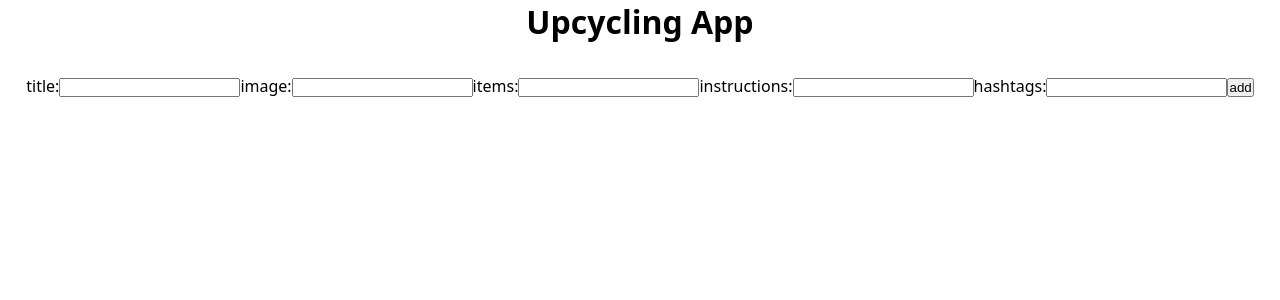
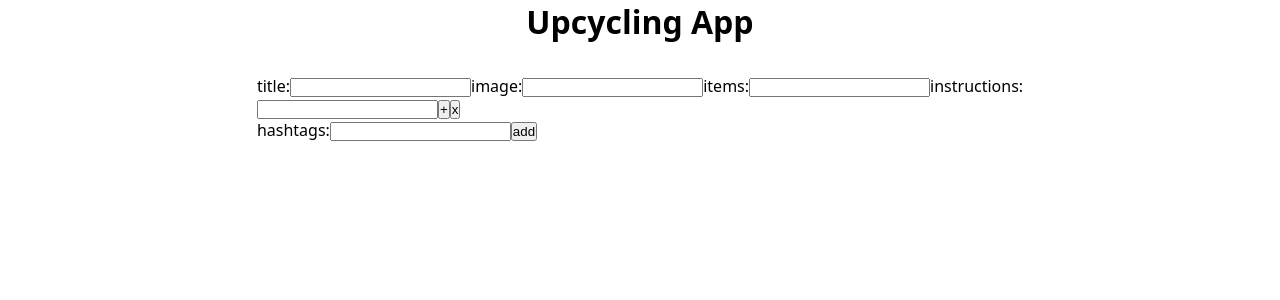
Before and after one commit to gunsh0tzz/upcycling-app, a Next.js app: page /create in a window 1280 px wide. Shown: the top 300 px of the page. Built offline with nearby package versions, Linux system fonts and the light colour scheme.

Commit message:
update handleAddInstructions

```diff
--- a/components/Form/index.js
+++ b/components/Form/index.js
@@ -1,14 +1,72 @@
 import { useRouter } from "next/router";
+import { useState } from "react";
+import { v4 as uuidv4 } from "uuid";
 
-export default function Form ({onSubmit}) {
-const router = useRouter();
-    function handleSubmit(event){
-        event.preventDefault();
+export default function Form({ onSubmit }) {
+  const [instructions, setInstructions] = useState([
+    { id: uuidv4(), value: "" },
+  ]);
+  const router = useRouter();
+
+  //   function handleInstructionChange(index, value) {
+  //     const newInstructions = [...instructions];
+  //     newInstructions[index] = value;
+  //     setInstructions(newInstructions);
+  //   }
+
+  function handleInstructionChange(id, value) {
+    const newInstructions = instructions.map((instruction) =>
+      instruction.id === id ? { ...instruction, step: value } : instruction
+    );
+    setInstructions(newInstructions);
+  }
+
+  function handleAddInstruction() {
+    const newInstruction = { id: uuidv4(), step: "" };
+    setInstructions([...instructions, newInstruction]);
+  }
+  //   function handleRemoveInstruction(index) {
+  //     const newInstructions = [...instructions];
+  //     newInstructions.splice(index, 1);
+  //     setInstructions(newInstructions);
+  //     // const newInstructions = instructions.filter(
+  //     //   (instruction) => instruction.id !== id
+  //     // );
+  //     // setInstructions(newInstructions);
+  //   }
+
+  function handleRemoveInstruction(id) {
+    const newInstructions = instructions.filter(
+      (instruction) => instruction.id !== id
+    );
+    setInstructions(newInstructions);
+  }
+
+  function handleSubmit(event) {
+    event.preventDefault();
     const data = Object.fromEntries(new FormData(event.target));
 
     data.items = data.items.split(",").map((item) => item.trim());
     data.hashtags = data.hashtags.split(",").map((item) => item.trim());
-    data.instructions = data.instructions.split(",").map((item) => item.trim());
+    // data.instructions = data.instructions.split(",").map((item) => item.trim());
+
+    // //Convert instructions to an array of objects
+    // data.instructions = instructions
+    //   .filter((instruction) => instruction.trim() !== "")
+    //   .map((instruction, index) => ({
+    //     id: `${data.id}.${index + 1}`,
+    //     step: instruction.trim(),
+    //   }));
+
+    data.instructions = instructions
+      .filter(
+        (instruction) =>
+          typeof instruction.step === "string" && instruction.step.trim() !== ""
+      )
+      .map((instruction, index) => ({
+        id: `${data.id}.${index + 1}`,
+        step: instruction.step.trim(),
+      }));
 
     onSubmit(data);
     window.alert("Your new idea has been added!");
@@ -16,37 +74,57 @@ const router = useRouter();
     event.target.reset();
     form.title.focus();
     router.push("/");
-    }
-return(
+  }
+
+  console.log(instructions.steps);
+  return (
     <form onSubmit={handleSubmit}>
-        <label htmlFor="title">
-            title:
+      <label htmlFor="title">title:</label>
+      <input id="title" name="title" />
+      <label htmlFor="image">image:</label>
+      <input id="image" name="image" />
+      <label htmlFor="items">items:</label>
+      <input id="items" name="items" />
+      <label htmlFor="instructions">instructions:</label>
 
-        </label>
-        <input id="title" name="title"/>
-        <label htmlFor="image">
-            image:
-
-        </label>
-        <input id="image" name="image"/>
-        <label htmlFor="items">
-            items:
-
-        </label>
-        <input id="items" name="items"/>
-
-        <label htmlFor="instructions">
-            instructions:
-
-        </label>
-        <input id="instructions" name="instructions"/>
-        <label htmlFor="hashtags">
-            hashtags:
-
-        </label>
-        <input id="hastags" name="hashtags"/>
-
-        <button>add</button>
+      {/* {instructions.map((instruction, index) => (
+        <div key={index}>
+          <input
+            type="text"
+            value={instruction}
+            onChange={(e) => handleInstructionChange(index, e.target.value)}
+          />
+          <button type="button" onClick={() => handleAddInstruction()}>
+            +
+          </button>
+          <button type="button" onClick={() => handleRemoveInstruction(index)}>
+            x
+          </button>
+        </div>
+      ))} */}
+      {instructions.map((instruction) => (
+        <div key={instruction.id}>
+          <input
+            type="text"
+            value={instruction.step || ""}
+            onChange={(e) =>
+              handleInstructionChange(instruction.id, e.target.value)
+            }
+          />
+          <button type="button" onClick={() => handleAddInstruction()}>
+            +
+          </button>
+          <button
+            type="button"
+            onClick={() => handleRemoveInstruction(instruction.id)}
+          >
+            x
+          </button>
+        </div>
+      ))}
+      <label htmlFor="hashtags">hashtags:</label>
+      <input id="hastags" name="hashtags" />
+      <button>add</button>
     </form>
-)
+  );
 }
--- a/package.json
+++ b/package.json
@@ -15,6 +15,7 @@
     "next": "13.4.8",
     "react": "18.2.0",
     "react-dom": "18.2.0",
+    "react-hook-form": "^7.49.3",
     "styled-components": "^6.0.2",
     "uuid": "^9.0.1"
   },
```
Also changed, not shown: 1 other file (tests, documents, lock files or other folders).
